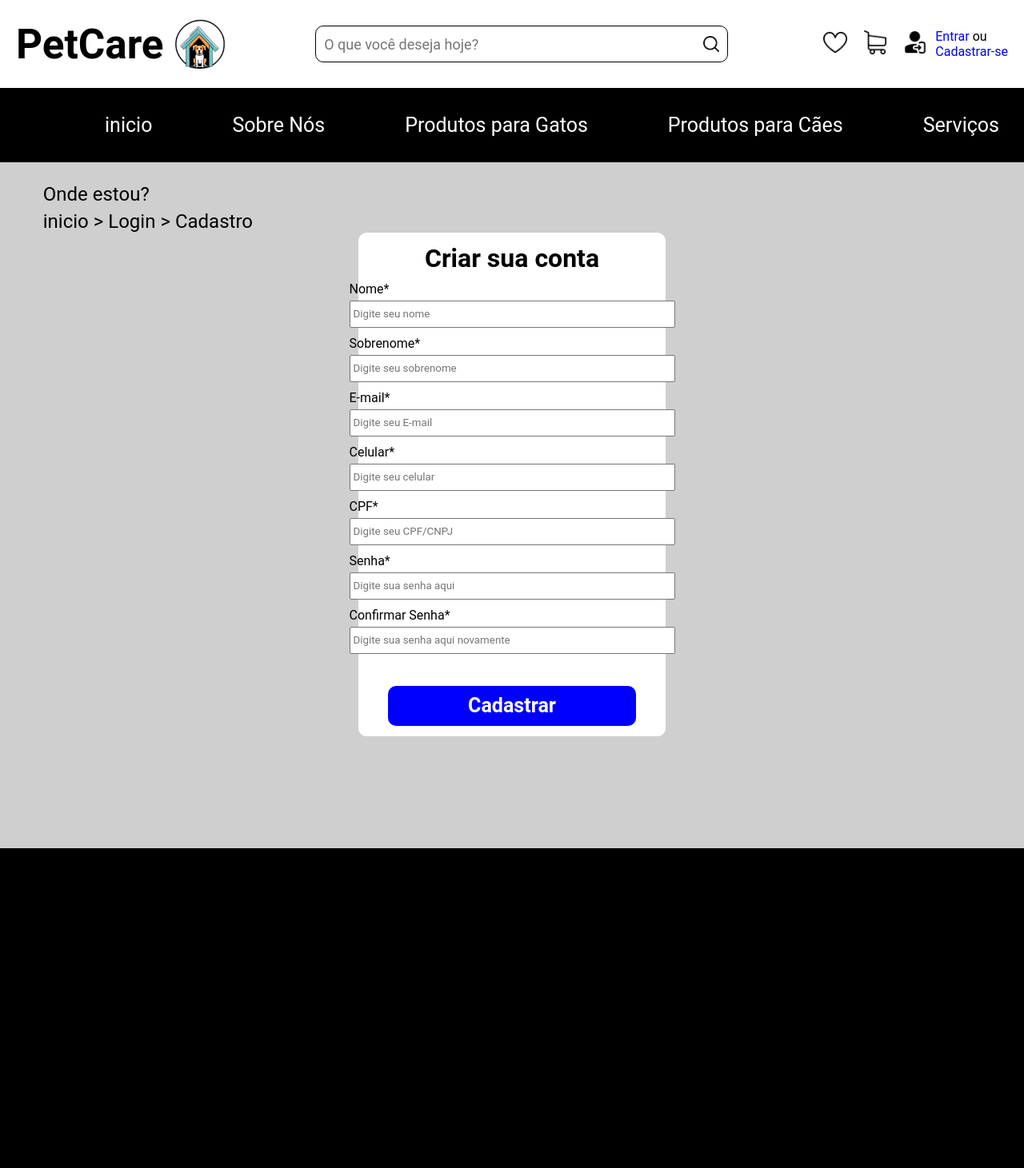
After one commit to JoaoGSilveira/Site-PetCare-Projeto-, a PHP site: page /cadastro.html in a window 1280 px wide. The commit adds this page. Shown: the whole page at 80% size. Run offline with PHP 8.4, Linux system fonts and the light colour scheme.

Commit message:
Update Site 18-05

```diff
--- /dev/null
+++ b/cadastro.html
@@ -0,0 +1,123 @@
+<!DOCTYPE html>
+<html lang="pt_BR">
+
+<head>
+    <meta charset="UTF-8">
+    <meta name="viewport" content="width=device-width, initial-scale=1.0">
+    <link rel="stylesheet" href="style.css">
+    <title>PetCare | Início</title>
+</head>
+
+<body class="bodylogin">
+    <nav class="navbar1">
+        <div class="logo-container">
+            <div class="brand-name">PetCare</div>
+            <img src="icon/CachorroCasinha.png" alt="logo">
+        </div>
+        <div class="search-bar">
+            <div class="search-input">
+                <input type="text" placeholder="O que você deseja hoje?" class="pesquisanav1">
+                <img src="icon/searchicon.png" alt="search-icon" class="search-icon">
+            </div>
+        </div>
+        <div>
+            <a href="favorito.html"><img src="icon/favorito.png" height=30px class="loginico"></a>
+        </div>
+        <div>
+            <a href="compras.html"><img src="icon/compras.png" height=30px class="loginico"></a>
+        </div>
+        <div>
+            <a href="login.html"><img src="icon/login.png" height=30px class="loginico"></a>
+        </div>
+        <div class="user-actions">
+            <a href="login.html"><span class="strongazul">Entrar</span> ou<br><span
+                    class="strongazul">Cadastrar-se</span></a>
+        </div>
+    </nav>
+    <nav class="navbar2">
+        <ul class="menunav2">
+            <a href="index.html">
+                <li class="textmenunav2">inicio</li>
+            </a>
+            <a href="sobrenos.html">
+                <li class="textmenunav2">Sobre Nós</li>
+            </a>
+            <a href="produtogatos.html">
+                <li class="textmenunav2">Produtos para Gatos</li>
+            </a>
+            <a href="produtocaes.html">
+                <li class="textmenunav2">Produtos para Cães</li>
+            </a>
+            <a href="servicos.html">
+                <li class="textmenunav2">Serviços</li>
+            </a>
+        </ul>
+    </nav>
+    <main>
+        <div class="mapasite">
+            <p>Onde estou?</p>
+            <p class="wherelocal"><a href="index.html">inicio</a> > <a href="login.html">Login</a> > Cadastro</p>
+        </div>
+
+        <div class="containercadastro">
+            <div>
+                <h1 class="titlecadastro">Criar sua conta</h1>
+                <form action="/sendcadastro" method="get">
+                    <div>
+                        <label class="subtitlecadastro">Nome*</label>
+                        <input type="text" id="logincadastro" class="inputcadastro" placeholder="Digite seu nome">
+                    </div>
+
+                    <div>
+                        <label class="subtitlecadastro">Sobrenome*</label>
+                        <input type="password" id="senhalogin" class="inputcadastro" placeholder="Digite seu sobrenome">
+                    </div>
+
+                    <div>
+                        <label class="subtitlecadastro">E-mail*</label>
+                        <input type="text" id="login" class="inputcadastro" placeholder="Digite seu E-mail">
+                    </div>
+
+                    <div>
+                        <label class="subtitlecadastro">Celular*</label>
+                        <input type="password" id="senhalogin" class="inputcadastro" placeholder="Digite seu celular">
+                    </div>
+
+                    <div>
+                        <label class="subtitlecadastro">CPF*</label>
+                        <input type="text" id="login" class="inputcadastro" placeholder="Digite seu CPF/CNPJ">
+                    </div>
+
+                    <div>
+                        <label class="subtitlecadastro">Senha*</label>
+                        <input type="password" id="senhalogin" class="inputcadastro" placeholder="Digite sua senha aqui">
+                    </div>
+
+                    <div>
+                        <label class="subtitlecadastro">Confirmar Senha*</label>
+                        <input type="text" id="login" class="inputcadastro" placeholder="Digite sua senha aqui novamente">
+                    </div>
+
+
+
+
+
+
+
+
+
+
+
+                    <button class="botaocadastro">Cadastrar</button>
+                </form>
+            </div>
+        </div>
+    </main>
+
+    <footer class="footer">
+
+    </footer>
+
+</body>
+
+</html>
--- a/index.html
+++ b/index.html
@@ -46,7 +46,7 @@
             <p class="wherelocal">inicio</p>
         </div>
 
-        <h2 class="titlecategoria">Produtos recomendados para você:</h2>
+        <h2 class="titlecategoria">Produtos:</h2>
         <div class="containerlinha1">
             <span class="framelinha1">
                 <img src="foto produtos/114421194497325ff87f4f248b20.02819572.1610121039_l.png" height="220px" width="170px" class="produtoimg">
@@ -80,8 +80,6 @@
             </span>
         </div>
 
-        <h2 class="titlecategoria">Novidades para cães:</h2>
-
         <div class="containerlinha1">
             <span class="framelinha1">
                 <img src="foto produtos/9f144bc0449565734a9adcbc6f24f885.webp" height="220px" width="220px" class="produtoimg">
@@ -114,8 +112,6 @@
                 <div class="comprabuton">Adicionar ao Carrinho<img src="icon/CarrinhoCompra.png" height="20px" class="fotocompra"></div>
             </span>
         </div>
-
-        <h2 class="titlecategoria">Novidades para gatos:</h2>
 
         <div class="containerlinha1">
             <span class="framelinha1">
--- a/produtocaes.html
+++ b/produtocaes.html
@@ -42,8 +42,8 @@
     </nav>
     <main class="fixsidemenu">
         <div class="mapasite">
-            <p>Onde estou?</p>
-            <p class="wherelocal">inicio</p>
+            <p class="wherelocal2">Onde estou?</p>
+            <p class="wherelocal2"><a href="index.html">inicio</a> > Produtos para cães</p>
         </div>
 
         <aside class="menulateral">
@@ -69,7 +69,7 @@
             </div>
         </aside>
 
-        <h2 class="titlecategoria">Produtos para gatos:</h2>
+        <h2 class="titlecategoria2">Produtos para cães:</h2>
         <div class="conteinerpudutos">
             <span class="framelinha1">
                 <img src="foto produtos/114421194497325ff87f4f248b20.02819572.1610121039_l.png" height="220px" width="170px" class="produtoimg">
--- a/produtogatos.html
+++ b/produtogatos.html
@@ -42,8 +42,8 @@
     </nav>
     <main class="fixsidemenu">
         <div class="mapasite">
-            <p>Onde estou?</p>
-            <p class="wherelocal">inicio</p>
+            <p class="wherelocal2">Onde estou?</p>
+            <p class="wherelocal2"><a href="index.html">inicio</a> > Produtos para gatos</p>
         </div>
 
         <aside class="menulateral">
@@ -69,7 +69,7 @@
             </div>
         </aside>
 
-        <h2 class="titlecategoria">Produtos para gatos:</h2>
+        <h2 class="titlecategoria2">Produtos para gatos:</h2>
         <div class="conteinerpudutos">
             <span class="framelinha1">
                 <img src="foto produtos/camagato.jpg" height="220px" width="220px" class="produtoimg">
--- a/servicos.html
+++ b/servicos.html
@@ -56,7 +56,7 @@
     <main class="bodyservico">
         <div class="mapasite">
             <p>Onde estou?</p>
-            <p class="wherelocal">inicio</p>
+            <p class="wherelocal"><a href="index.html">inicio</a> > Serviços</p>
         </div>
         <img src="foto produtos/banhoetosa1.webp" alt="foto banho" class="fotobanho">
         <div class="containerservicos">
--- a/sobrenos.html
+++ b/sobrenos.html
@@ -56,7 +56,7 @@
     <main>
         <div class="mapasite">
             <p>Onde estou?</p>
-            <p class="wherelocal">inicio</p>
+            <p class="wherelocal"><a href="index.html">inicio</a> > Sobre Nós</p>
         </div>
         <h1 class="titlequemsomos">Sobre Nós</h1>
         </div>
--- a/style.css
+++ b/style.css
@@ -262,6 +316,64 @@
     border-width: 2px;
     height: 7%;
     width: 38%;
+}
+
+.criarcontabutton:hover{
+    transition: 0.5s;
+    background-color: blue;
+    color: white;
+    border-style: none;
+    border: none;
+}
+
+.containercadastro{
+    margin: auto;
+    display: flex;
+    height: 630px;
+    justify-content: center;
+    align-items: center;
+    text-align: center;
+    background-color: white;
+    border-radius: 10px;
+    width: 30%;
+}
+
+.subtitlecadastro{
+    display: flex;
+    margin-top: 10px;
+}
+
+.botaocadastro{
+    margin-top: 40px;
+    font-family: "Roboto", sans-serif;
+    font-weight: 700;
+    font-style: normal;
+    border-radius: 10px;
+    border-style: none;
+    border-width: 1px;
+    background-color: blue;
+    color: white;
+    font-size: 25px;
+    align-items: center;
+    justify-content: center;
+    text-align: center;
+    height: 50px;
+    width: 310px;
+}
+
+.inputcadastro{
+    padding-left: 3px;
+    margin: auto;
+    margin-top: 5px;
+    width: 400px;
+    height: 30px;
+}
+
+.titlecadastro{
+    font-family: "Roboto", sans-serif;
+    font-weight: 700;
+    font-style: normal;
+    margin: auto;
 }
 
 .textcriarcontabutton{
```
Also changed, not shown: other parts of style.css (+69 -2 lines), PHP/Conexao.class.php (+35 -8 lines), login.html (+14 -9 lines).
